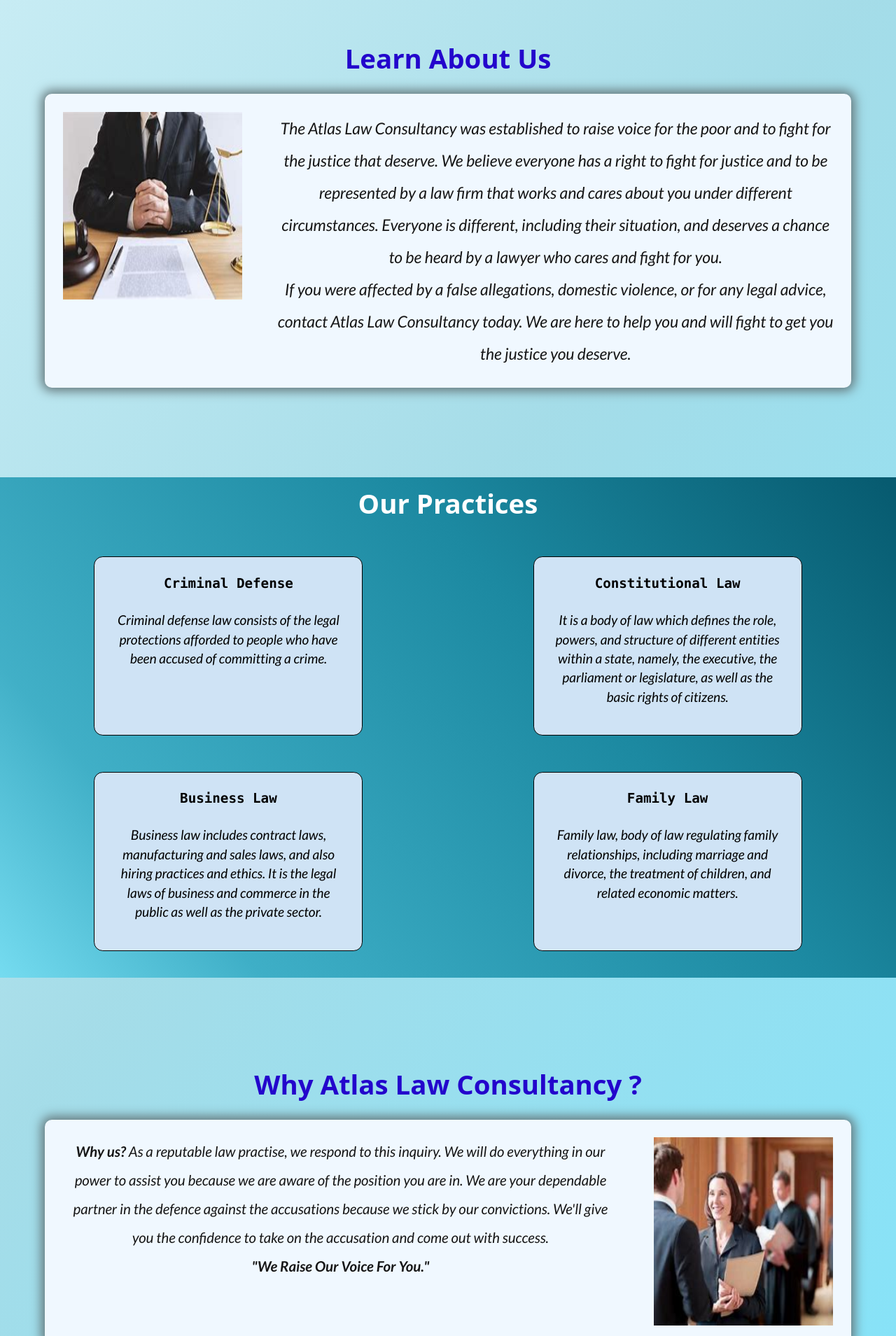
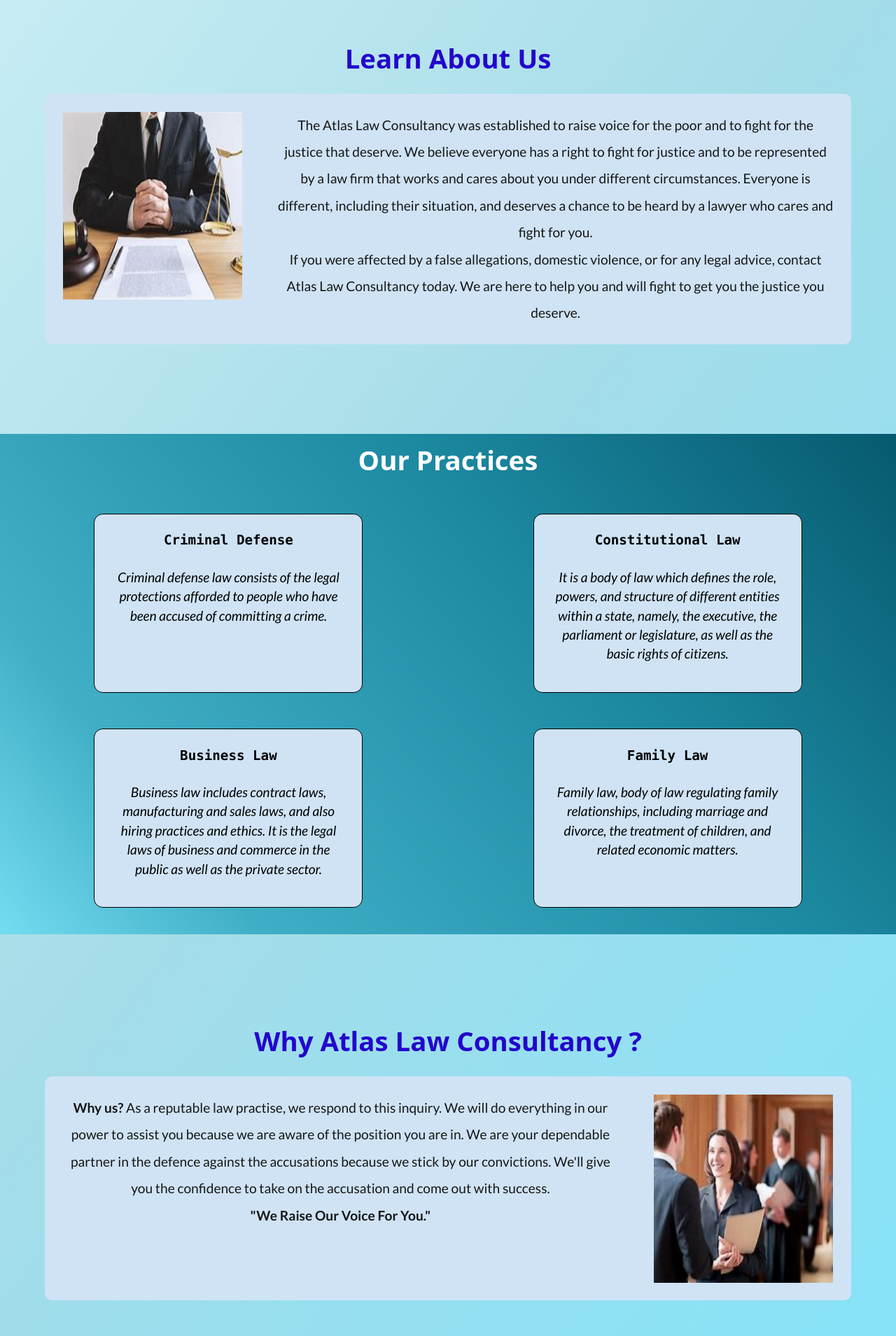
Before and after one commit to hari-athi/Project, a React (Create React App) app: page / in a window 1280 px wide. Shown: the part 740-2649 px from the top of the page at 70% size. Built offline with nearby package versions, Linux system fonts and the light colour scheme.

Commit message:
Font size edited

```diff
--- a/src/styles/AboutUs.css
+++ b/src/styles/AboutUs.css
@@ -10,9 +10,14 @@
     /* border: 1px solid rgb(94, 111, 114); */
     border-radius: 10px;
     /* padding: 4vw; */
+    background-color: rgb(207, 227, 245);
+    display: flex;
+    transition: box-shadow 0.3s, transform 0.3s;
+}
+
+.tag:hover{
     box-shadow: 0px 0px 15px 5px rgb(101, 120, 124) ;
-    background-color: aliceblue;
-    display: flex;
+    transform: scale(1,1);
 }
 
 .learnusimage{
@@ -24,8 +29,8 @@
 .paragraph{
     padding: 2vw;
     text-align: center;
-    font-size: 1.8vw;
-    font-style: italic;
+    font-size: 1.5vw;
+    /* font-style: italic; */
     margin-bottom: 0;
     color: rgb(22, 22, 22);
 }
--- a/src/styles/Whyus.css
+++ b/src/styles/Whyus.css
@@ -18,9 +18,14 @@
   /* border: 1px solid rgb(94, 111, 114); */
   border-radius: 10px;
   /* padding: 4vw; */
+  transition: box-shadow 0.3s, transform 0.3s;
+  background-color: rgb(207, 227, 245);
+  display: flex;
+}
+
+.ytag:hover{
   box-shadow: 0px 0px 15px 5px rgb(101, 120, 124);
-  background-color: aliceblue;
-  display: flex;
+  transform: scale(1,1);
 }
 
 .whyusimage{
@@ -32,8 +37,8 @@
 .parag {
   padding: 2vw;
   text-align: center;
-  font-size: 1.6vw;
-  font-style: italic;
+  font-size: 1.5vw;
+  /* font-style: italic; */
   margin-bottom: 0;
   color: rgb(22, 22, 22);
 }
```
